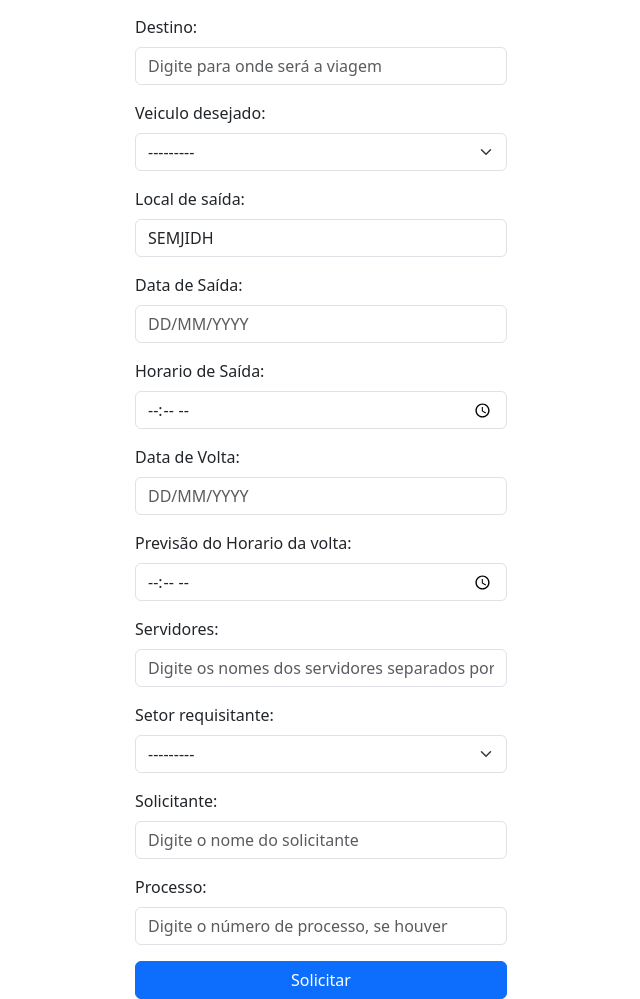
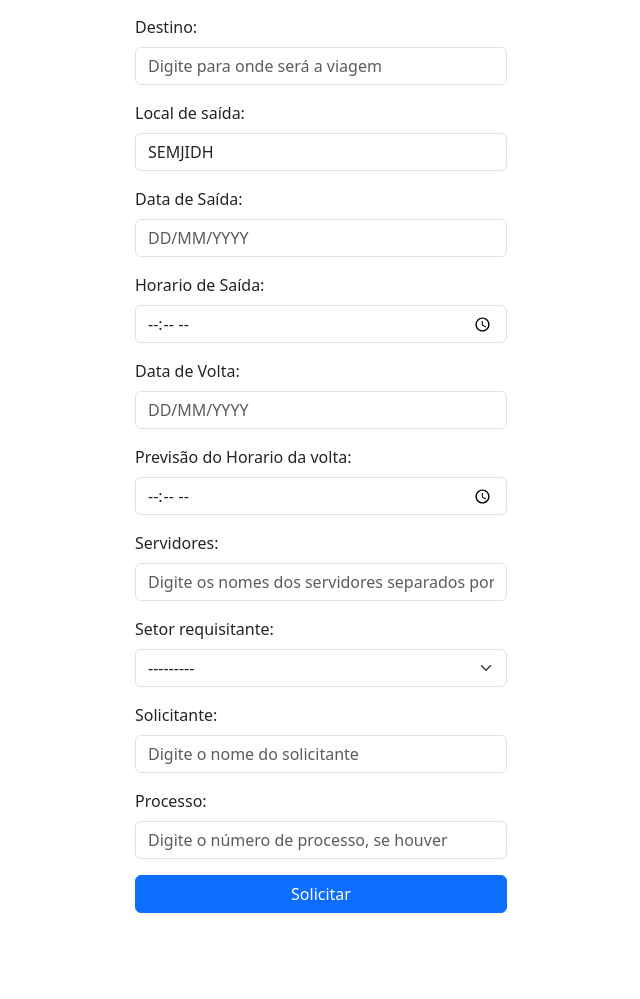
Before and after one commit to plmdsmatheus/Web-Semjidh-Viagens, a Django app: page /viagens/solicitar_viagem/ in a window 1280 px wide. Shown: the part 264-1263 px from the top of the page, without its empty margins (319-959 px from the left). After the commit the page ends 1177 px from the top, so only its background shows below. Run offline with Django 5.2, Linux system fonts and the light colour scheme; parts of the project's set-up code (start-up, migrations or seed data) failed here and were passed over.

Commit message:
Fix: fixing error em in html

```diff
--- a/semjidhapp/viagens/templates/viagens/listar_viagens.html
+++ b/semjidhapp/viagens/templates/viagens/listar_viagens.html
@@ -12,7 +12,7 @@
           <!-- Coluna da Esquerda -->
           <div class="col-md-6">
             <h5>
-              {{ viagem.destino }} – {{ viagem.data_ida }} – {{ viagem.setor }} - {{ viagem.veiculo }}
+              {{ viagem.destino }} – {{ viagem.data_ida }} – {{ viagem.setor }}
               {% if viagem.status == "Concluída" or viagem.status == "Atribuída" %}
                 <span class="badge bg-success">{{ viagem.status }}</span>
               {% else %}
--- a/semjidhapp/viagens/templates/viagens/solicitar_viagem.html
+++ b/semjidhapp/viagens/templates/viagens/solicitar_viagem.html
@@ -41,17 +41,6 @@
                         <div class="text-danger">
                             {% for error in form.destino.errors %}
                                 <p>{{ error }}</p>
-                            {% endfor %}
-                        </div>
-                    {% endif %}
-                </div>
-                <div class="mb-3">
-                    <label for="id_veiculo" class="form-label">Veiculo desejado:</label>
-                    {{ form.veiculo }}
-                    {% if form.veiculo.errors %}
-                        <div class="text-danger">
-                            {% for error in form.veiculo.errors %}
-                                <p> {{ error }}</p>
                             {% endfor %}
                         </div>
                     {% endif %}
```
